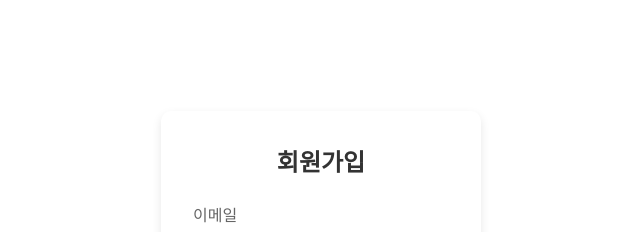
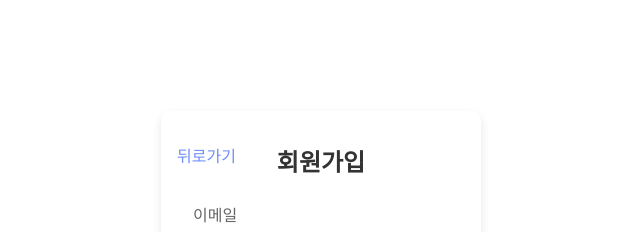
Before and after one commit to allansad/bigs-front-end, a Next.js app: page /signup in a window 1280 px wide. Shown: the top 232 px of the page, without its empty margins (319-959 px from the left). Built offline with nearby package versions, Linux system fonts and the light colour scheme.

Commit message:
Style: 경로 alias로 변경

```diff
--- a/src/app/layout.tsx
+++ b/src/app/layout.tsx
@@ -1,5 +1,5 @@
 import type { Metadata } from "next";
-import "../styles/globals.scss";
+import "@/styles/globals.scss";
 
 export const metadata: Metadata = {
   title: "게시판",
--- a/src/app/signup/page.tsx
+++ b/src/app/signup/page.tsx
@@ -3,10 +3,10 @@
 import { useState } from "react";
 import { useRouter } from "next/navigation";
 
-import { validateEmail, validatePassword } from "@/utils/\bformValidation";
+import { validateEmail, validatePassword } from "@/utils/formValidation";
 import register from "@/api/auth/register";
 
-import styles from "../../styles/signUp.module.scss";
+import styles from "@/styles/signUp.module.scss";
 
 export default function SignUp() {
   const [form, setForm] = useState({
@@ -84,6 +84,9 @@ export default function SignUp() {
 
   return (
     <div className={styles.signUpContainer}>
+      <button className={styles.backBtn} onClick={() => router.back()}>
+        뒤로가기
+      </button>
       <h2>회원가입</h2>
       <form onSubmit={handleSubmit}>
         <div className={styles.formGroup}>
```
Also changed, not shown: src/app/page.tsx (+6 -2 lines).
